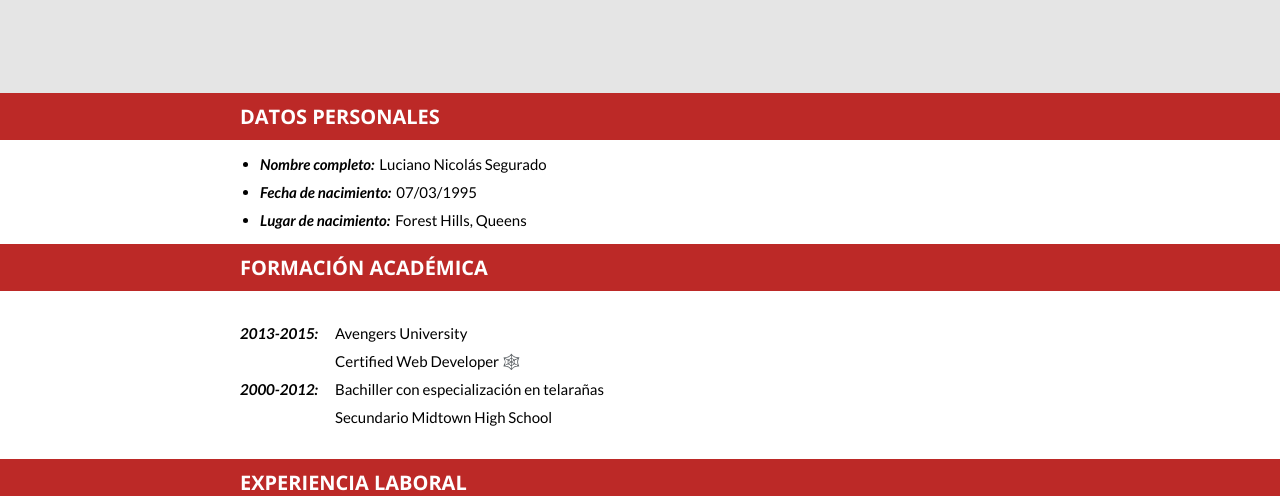
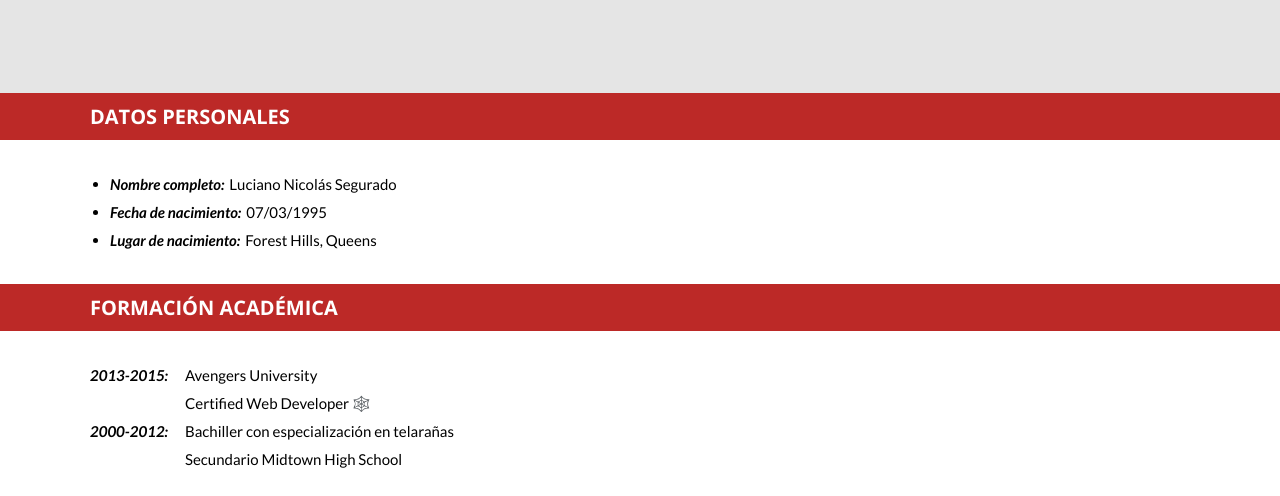
Before and after one commit to NicoSeg735/dh-curriculum, a plain HTML site: page index.html in a window 1280 px wide. Shown: the part 304-800 px from the top of the page. Drawn offline with nearby package versions, Linux system fonts and the light colour scheme.

Commit message:
Corregido el padding del content

```diff
--- a/css/style.css
+++ b/css/style.css
@@ -39,7 +39,7 @@ h1 {
 
 h3 {
   width: 100%;
-  max-width: 800px;
+  max-width: 1100px;
   color: white;
   font-family: 'Open Sans', sans-serif;
   font-size: 20px;
@@ -49,12 +49,12 @@ h3 {
 .content{
   display: flex;
   justify-content: center;
-  padding: 10px 40px;
+  padding: 30px 40px;
 }
 
 ul {
   width: 100%;
-  max-width: 800px;
+  max-width: 1100px;
   font-family: 'Lato', sans-serif;
   font-size: 15px;
   line-height: 28px;
@@ -67,7 +67,7 @@ ul li span {
 }
 
 ul.none-bullets {
-  margin: 18px 0px;
+  margin: 0px;
   padding: 0px;
 }
 
```
